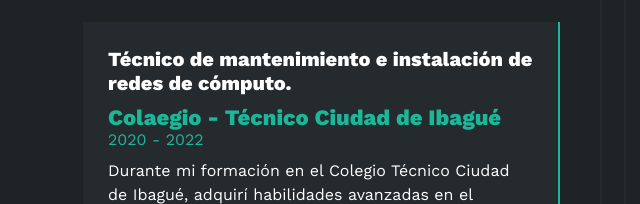
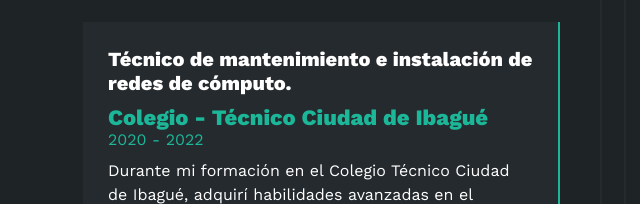
Before and after one commit to Cristian-Carmona29/cristiancarmona, a plain HTML site: page index.html in a window 1280 px wide. Shown: the part 2133-2337 px from the top of the page, 27-667 px from the left. Drawn offline with nearby package versions, Linux system fonts and the light colour scheme; files whose address does not match are found by name.

Commit message:
Update index.html

```diff
--- a/index.html
+++ b/index.html
@@ -209,7 +209,7 @@
                     <h3>Educación</h3>
                     <div class="item izq">
                         <h4>Técnico de mantenimiento e instalación de redes de cómputo.</h4>
-                        <span class="casa">Colaegio - Técnico Ciudad de Ibagué</span>
+                        <span class="casa">Colegio - Técnico Ciudad de Ibagué</span>
                         <span class="fecha">2020 - 2022</span>
                         <p>Durante mi formación en el Colegio Técnico Ciudad de Ibagué, adquirí habilidades avanzadas en el mantenimiento e instalación de redes de cómputo. Aprendí a configurar y solucionar problemas en redes LAN y WAN, implementar medidas de seguridad y optimizar el rendimiento de los sistemas. Mi experiencia práctica incluyó la realización de proyectos en equipo y la gestión de redes en entornos educativos.</p>
                         <div class="conectori">
```
